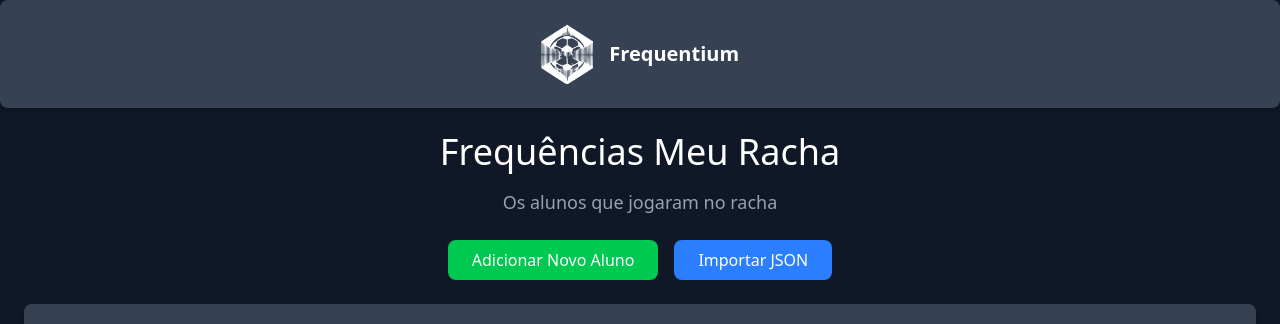
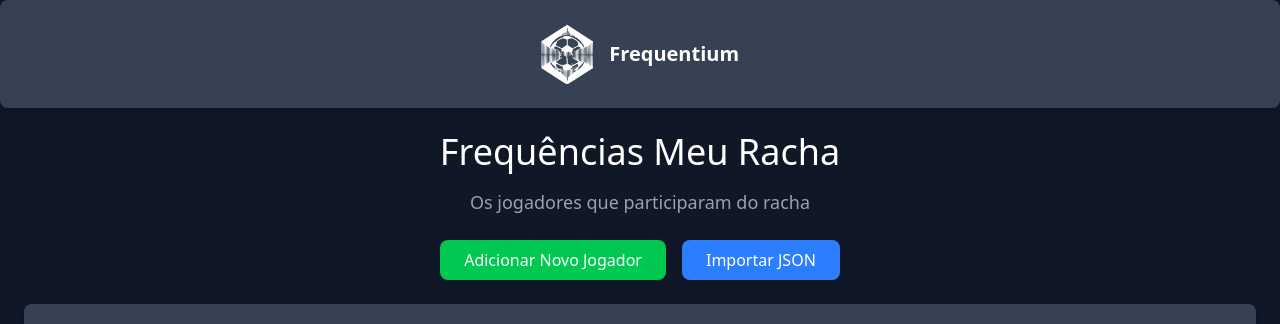
Before and after one commit to Eduardo-Lima-Dev/Frequentium, a React (Vite) app: page / in a window 1280 px wide. Shown: the top 324 px of the page. Built offline with nearby package versions, Linux system fonts and the light colour scheme; no server answers.

Commit message:
ajusta textos nos modais de Adicionar Jogador e Upload de JSON, e modifica o título no Dashboard para refletir a terminologia correta

```diff
--- a/src/components/AddPlayerModal.tsx
+++ b/src/components/AddPlayerModal.tsx
@@ -59,9 +59,9 @@ const AddPlayerModal: React.FC<AddPlayerModalProps> = ({
 
     return (
         <div className="fixed inset-0 bg-gray-900 bg-opacity-50 flex justify-center items-center">
-            <div className="bg-gray-800 p-6 rounded-lg w-1/2 relative">
+            <div className="bg-gray-800 p-6 rounded-lg relative">
                 <div className="flex justify-between items-center mb-6">
-                    <h2 className="text-2xl text-white">{editingPlayer ? 'Editar Jogador' : 'Adicionar Novo Aluno'}</h2>
+                    <h2 className="text-2xl text-white">{editingPlayer ? 'Editar Jogador' : 'Adicionar Novo Jogador'}</h2>
                     <button
                         onClick={closeModal}
                         className="text-white text-2xl ml-4"
--- a/src/components/UploadJsonModal.tsx
+++ b/src/components/UploadJsonModal.tsx
@@ -24,7 +24,7 @@ const UploadJsonModal: React.FC<UploadJsonModalProps> = ({ isOpen, closeModal, h
 
     return (
         <div className="fixed inset-0 bg-gray-900 bg-opacity-50 flex justify-center items-center">
-            <div className="bg-gray-800 p-6 rounded-lg w-1/2 relative"> {/* Aumentei a largura do modal para 50% */}
+            <div className="bg-gray-800 p-6 rounded-lg relative">
                 <div className="flex justify-between items-center mb-6">
                     <h2 className="text-2xl text-white">Upload de Arquivo JSON</h2>
                     <button
--- a/src/pages/Dashboard.tsx
+++ b/src/pages/Dashboard.tsx
@@ -79,14 +79,14 @@ const Dashboard: React.FC = () => {
             <Header />
             <div className="p-6 text-center">
                 <h1 className="text-4xl mb-4">Frequências Meu Racha</h1>
-                <h2 className="text-lg text-gray-400 mt-2 mb-6">Os alunos que jogaram no racha</h2>
+                <h2 className="text-lg text-gray-400 mt-2 mb-6">Os jogadores que participaram do racha</h2>
 
                 <div className="flex flex-wrap justify-center gap-4 mb-6">
                     <button
                         onClick={openModal}
                         className="px-6 py-2 bg-green-500 text-white rounded-lg hover:bg-green-600 transition"
                     >
-                        Adicionar Novo Aluno
+                        Adicionar Novo Jogador
                     </button>
                     <button
                         onClick={openUploadModal}
```
